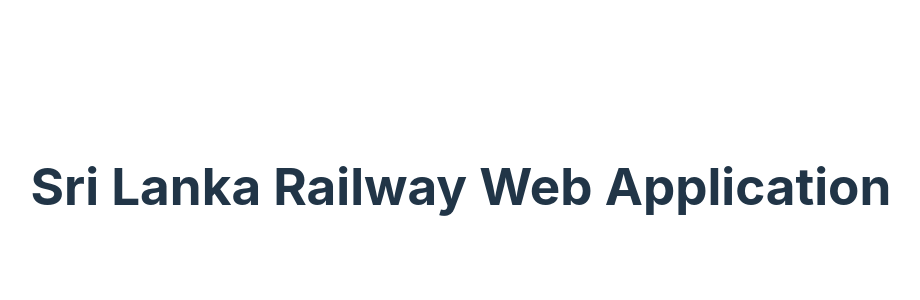
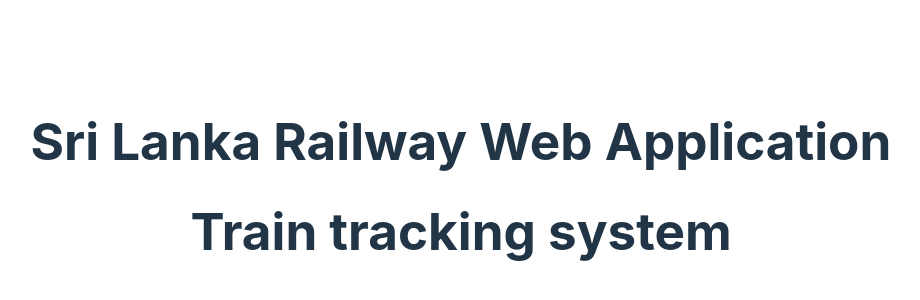
Before and after one commit to madhushathennakoon/SL-Railway-WebApp, a React (Vite) app: page / in a window 1280 px wide. Shown: the part 214-514 px from the top of the page, without its empty margins (179-1099 px from the left). Built offline with nearby package versions, Linux system fonts and the light colour scheme.

Commit message:
implement

```diff
--- a/src/App.jsx
+++ b/src/App.jsx
@@ -4,6 +4,7 @@ function App() {
   return (
     <>
       <h1>Sri Lanka Railway Web Application</h1>
+      <h1>Train tracking system</h1>
     </>
   );
 }
```
